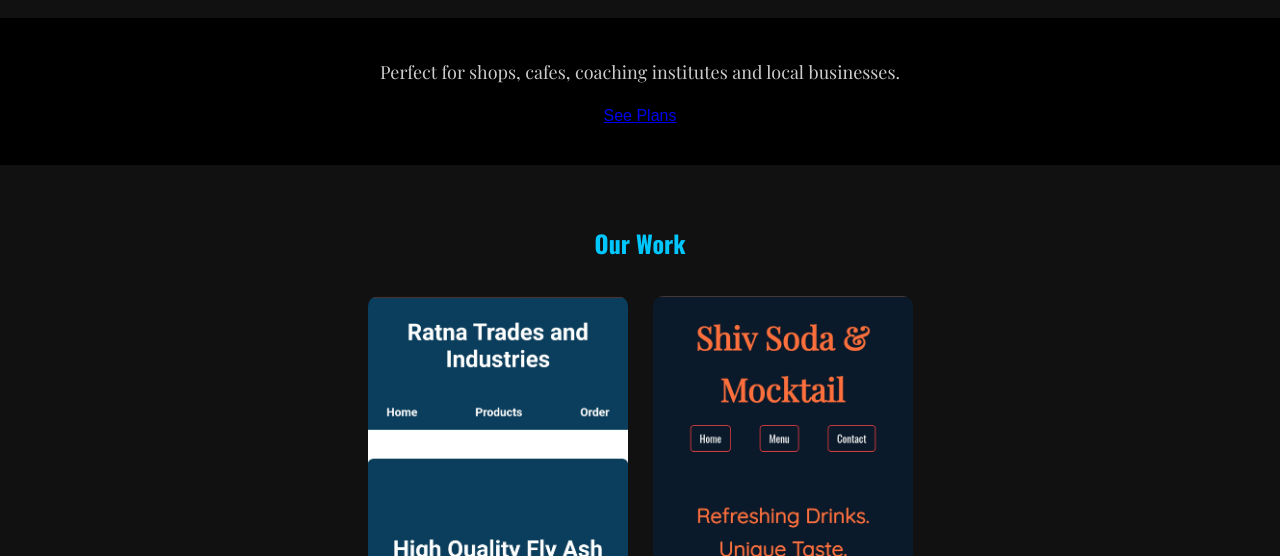
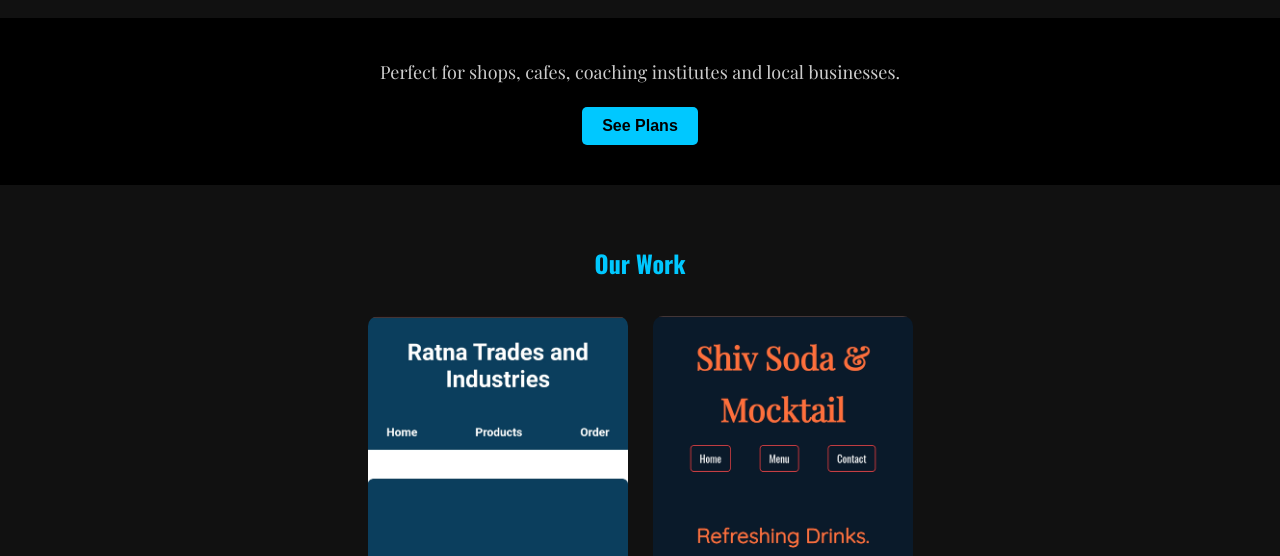
Before and after one commit to jyotiradityasingh2006-debug/Webipy, a plain HTML site: page index.html in a window 1280 px wide. Shown: the part 244-800 px from the top of the page. Drawn offline with nearby package versions, Linux system fonts and the light colour scheme; a web font is replaced by a local one.

Commit message:
Update webipy.css

```diff
--- a/webipy.css
+++ b/webipy.css
@@ -13,6 +13,7 @@ body {
   background-color: black;
   color: white;
   font-family: sans-serif;
+  scroll-behavior: smooth;
 }
 
 /* ================= NAVBAR ================= */
@@ -80,17 +81,19 @@ nav {
   line-height: 1.6;
 }
 
-.hero button {
+.hero-btn {
+  display: inline-block;
   padding: 10px 20px;
   background: hsl(193,100%,50%);
-  border: none;
   color: black;
   font-weight: bold;
+  text-decoration: none;
   cursor: pointer;
   transition: 0.3s;
+  border-radius: 5px;
 }
 
-.hero button:hover {
+.hero-btn:hover {
   opacity: 0.85;
   transform: scale(1.05);
 }
@@ -331,7 +334,3 @@ nav {
     max-width: 320px;
   }
 }
-
-html {
-  scroll-behavior: smooth;
-}
```
